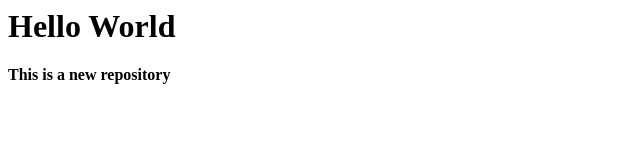
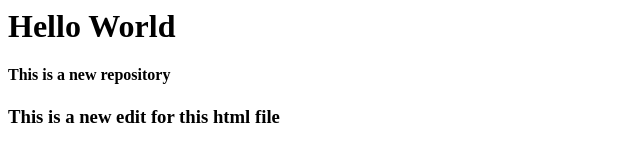
Before and after one commit to SaneethBanik/Testing_Git, a plain HTML site: page index.html in a window 1280 px wide. Shown: the whole page, without its empty margins (0-640 px from the left). Drawn offline with Linux system fonts and the light colour scheme.

Commit message:
new line added in html

```diff
--- a/index.html
+++ b/index.html
@@ -1,2 +1,3 @@
 <h1> Hello World </h1>
 <h4> This is a new repository</h4>
+<h3> This is a new edit for this html file</h3>
```
